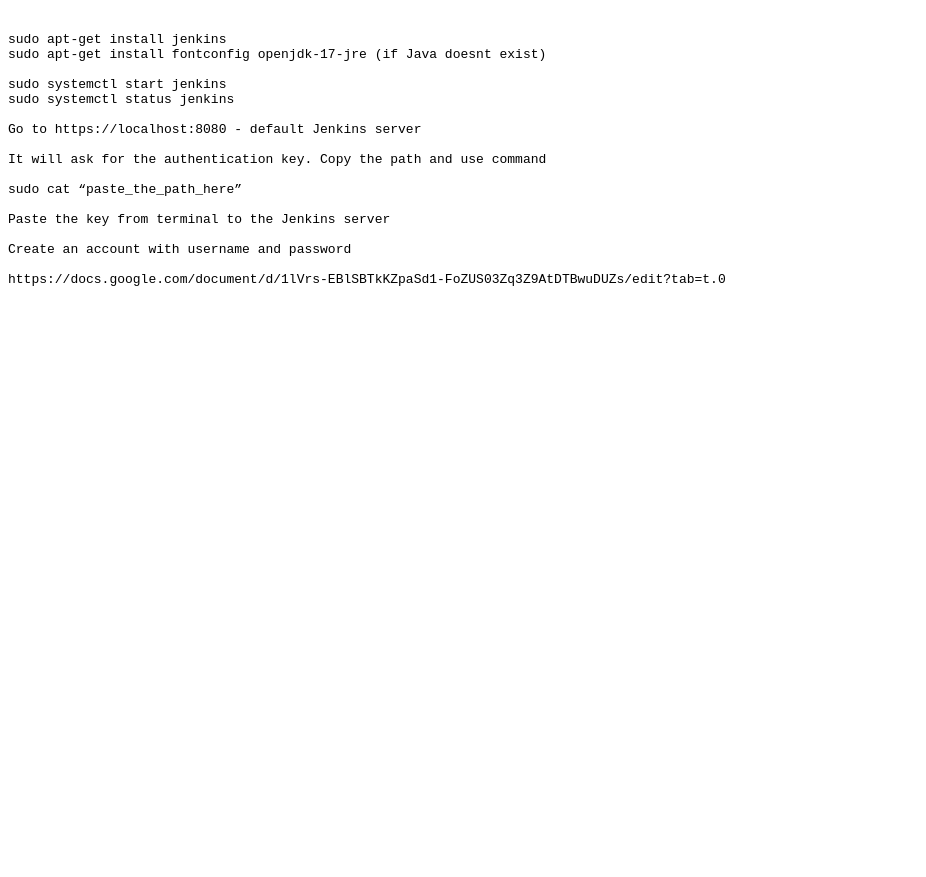
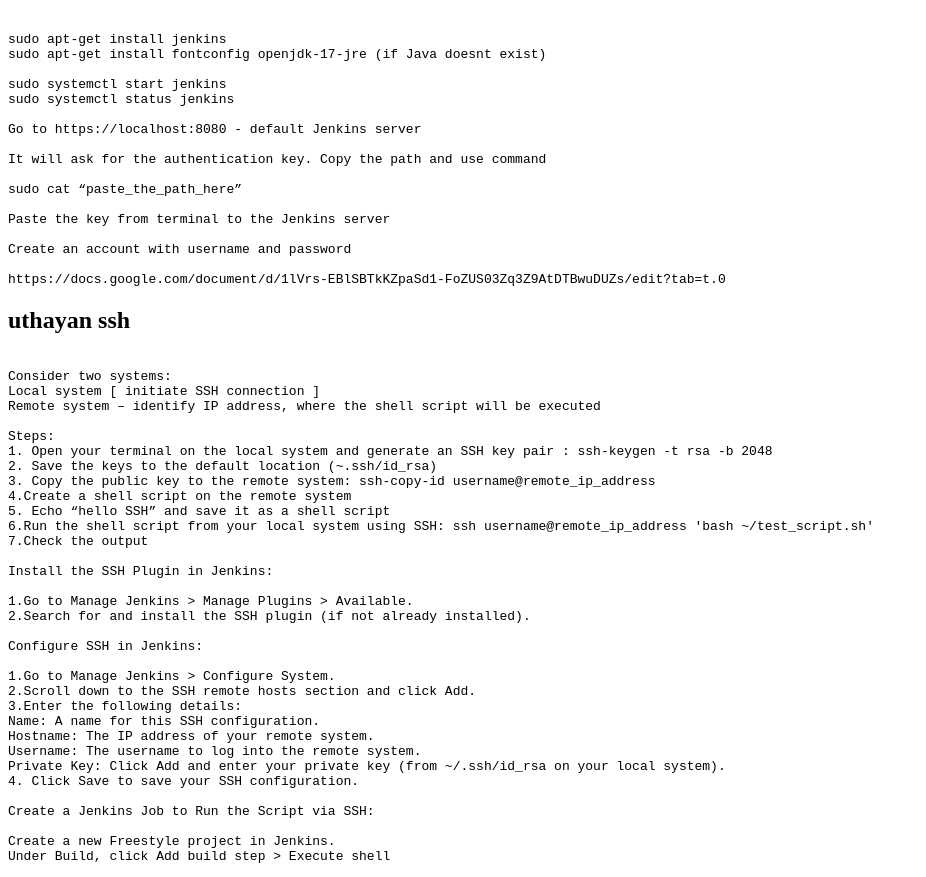
Before and after one commit to bkrupam/fsmod, a plain HTML site: page index.html in a window 1280 px wide. Shown: the part 2024-2901 px from the top of the page, without its empty margins (0-926 px from the left). Before the commit the page ends 2324 px from the top, so only its background shows below. Drawn offline with Linux system fonts and the light colour scheme.

Commit message:
Update index.html

```diff
--- a/index.html
+++ b/index.html
@@ -149,5 +149,41 @@ Create an account with username and password
 
 https://docs.google.com/document/d/1lVrs-EBlSBTkKZpaSd1-FoZUS03Zq3Z9AtDTBwuDUZs/edit?tab=t.0
 </xmp>
+<h2>uthayan ssh</h2>
+<xmp>
+Consider two systems:
+Local system [ initiate SSH connection ]
+Remote system – identify IP address, where the shell script will be executed
+
+Steps:
+1. Open your terminal on the local system and generate an SSH key pair : ssh-keygen -t rsa -b 2048
+2. Save the keys to the default location (~.ssh/id_rsa)
+3. Copy the public key to the remote system: ssh-copy-id username@remote_ip_address
+4.Create a shell script on the remote system
+5. Echo “hello SSH” and save it as a shell script
+6.Run the shell script from your local system using SSH: ssh username@remote_ip_address 'bash ~/test_script.sh'
+7.Check the output
+
+Install the SSH Plugin in Jenkins:
+
+1.Go to Manage Jenkins > Manage Plugins > Available.
+2.Search for and install the SSH plugin (if not already installed).
+
+Configure SSH in Jenkins:
+
+1.Go to Manage Jenkins > Configure System.
+2.Scroll down to the SSH remote hosts section and click Add.
+3.Enter the following details:
+Name: A name for this SSH configuration.
+Hostname: The IP address of your remote system.
+Username: The username to log into the remote system.
+Private Key: Click Add and enter your private key (from ~/.ssh/id_rsa on your local system).
+4. Click Save to save your SSH configuration.
+
+Create a Jenkins Job to Run the Script via SSH:
+
+Create a new Freestyle project in Jenkins.
+Under Build, click Add build step > Execute shell
+</xmp>
 </body>
 </html>
```
